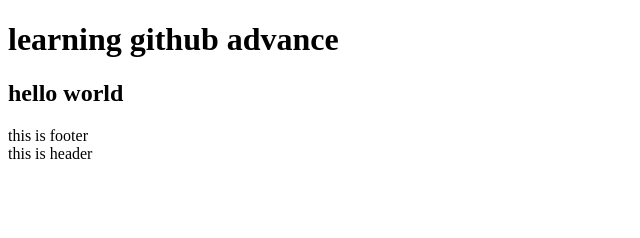
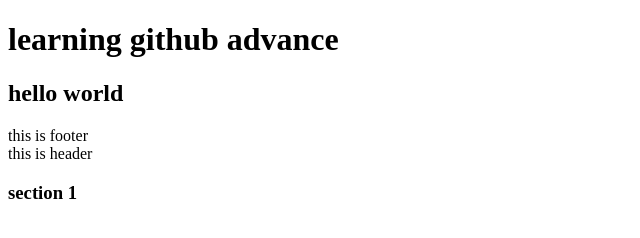
Before and after one commit to haziq3545/SMIT, a plain HTML site: page index.html in a window 1280 px wide. Shown: the full height of the page, 0-640 px from the left. Drawn offline with Linux system fonts and the light colour scheme.

Commit message:
section1

```diff
--- a/index.html
+++ b/index.html
@@ -12,5 +12,8 @@
 
     <footer>this is footer</footer>
     <header>this is header</header>
+
+    <h3>section 1</h3>
+
 </body>
 </html>
```
